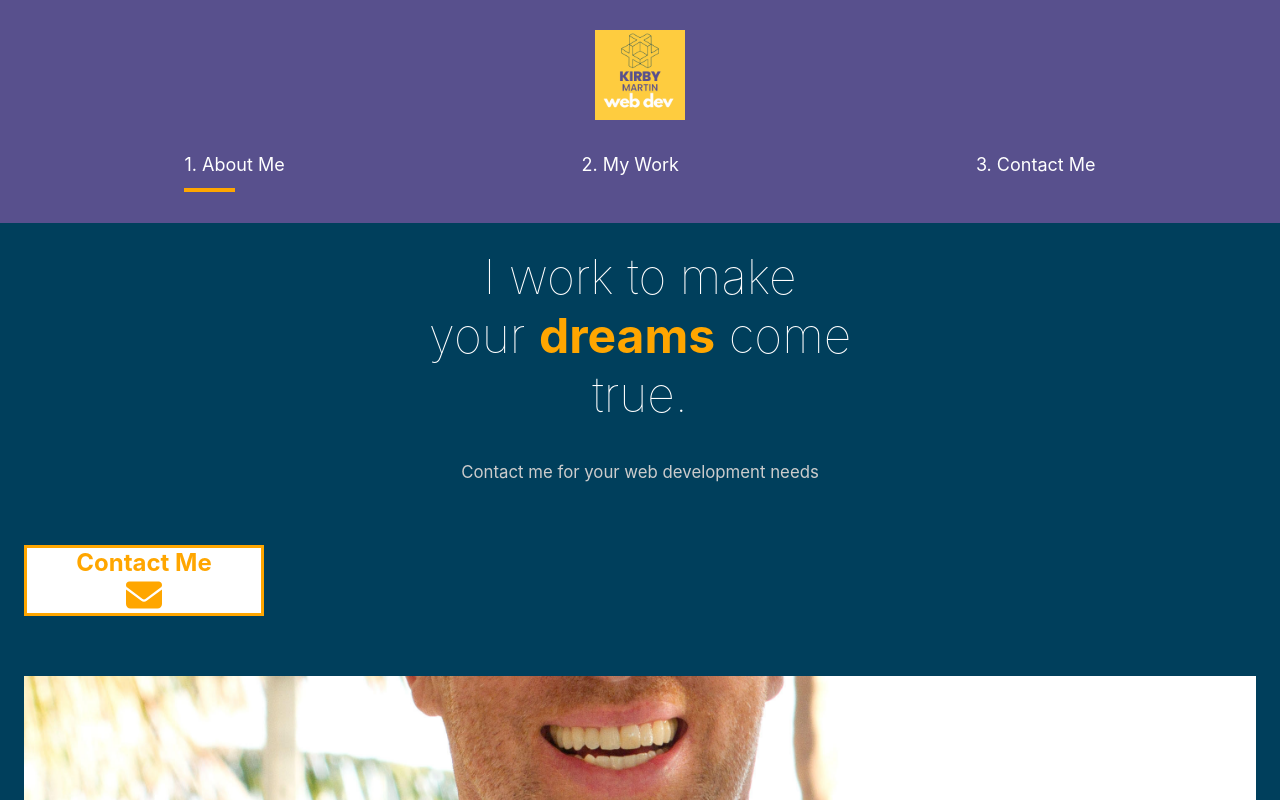
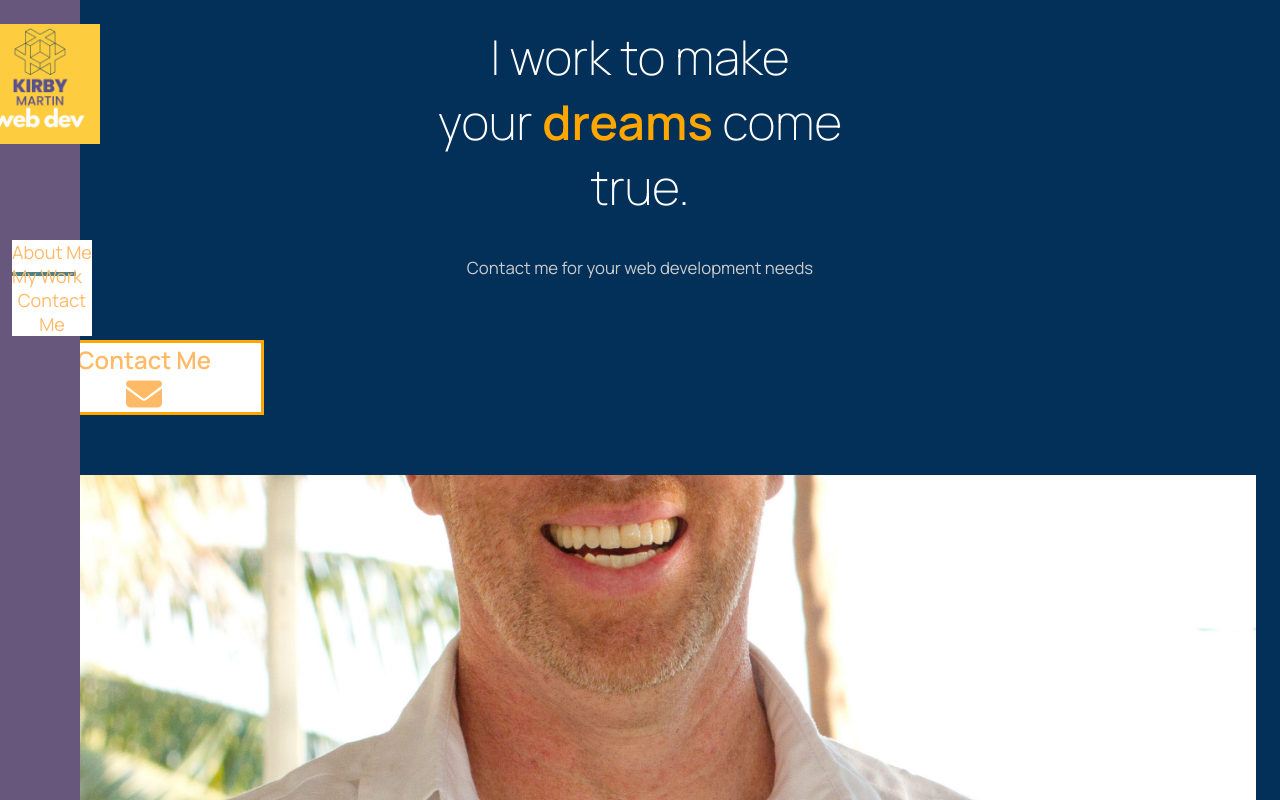
Before and after one commit to McKennie8/kport4, a React (Create React App) app: page / in a window 1280 px wide. Shown: the top 800 px of the page. Built offline with nearby package versions, Linux system fonts and the light colour scheme.

Commit message:
3. Vert Nav Bar

```diff
--- a/public/index.html
+++ b/public/index.html
@@ -1,6 +1,9 @@
 <!DOCTYPE html>
 <html lang="en">
   <head>
+    <link rel="preconnect" href="https://fonts.googleapis.com">
+<link rel="preconnect" href="https://fonts.gstatic.com" crossorigin>
+<link href="https://fonts.googleapis.com/css2?family=Abril+Fatface&family=Inter:wght@400;700&family=Lato:wght@400;700&family=Lobster&family=Manrope:wght@200;400;600&family=Montserrat:wght@400;500&display=swap" rel="stylesheet">
     <script src="https://kit.fontawesome.com/52f8bf3dfb.js" crossorigin="anonymous"></script>
     <meta charset="utf-8" />
     <link rel="icon" href="%PUBLIC_URL%/favicon.ico" />
--- a/src/components/AboutSection.js
+++ b/src/components/AboutSection.js
@@ -49,7 +49,7 @@ const AboutSection = () => {
 
 //Styled Components
 const StyledEnvelope = styled(FontAwesomeIcon)`
-  color: #ffa600;
+  color: #ffba66;
   font-size: 36px;
   .contact-button:hover & {
     color: white;
@@ -58,7 +58,7 @@ const StyledEnvelope = styled(FontAwesomeIcon)`
 
 const ContactButton = styled(motion.button)`
   background-color: white;
-  color: #ffa600;
+  color: #ffba66;
   display: flex;
   flex-direction: column;
   align-items: center;
--- a/src/components/GlobalStyle.js
+++ b/src/components/GlobalStyle.js
@@ -16,8 +16,8 @@ html {
 
 
 body{
-    background: #003f5c;
-    font-family: 'Inter', sans-serif;
+    background: #023059;
+    font-family: 'Manrope', sans-serif;
     overflow-x: hidden;
 
 }
@@ -30,7 +30,7 @@ button{
     background: transparent;
     color: white;
     transition: all 0.5s ease;
-    font-family: 'Inter', sans-serif;
+    font-family: 'Manrope', sans-serif;
     &:hover{
         background-color: #ffa600;
         color: white;
--- a/src/components/Nav.js
+++ b/src/components/Nav.js
@@ -15,34 +15,40 @@ const Nav = () => {
       </h1>
       <ul>
         <li>
+          <div style={{ position: "relative" }}>
             <Link to="/" className="navtabs">
-            1. About Me
+              About Me
             </Link>
             <Line
               transition={{ duration: 0.75 }}
               initial={{ width: "0%" }}
-            animate={{ width: pathname === "/" ? "50%" : "0%" }}
+              animate={{ width: pathname === "/" ? "80%" : "0%" }}
             />
+          </div>
         </li>
         <li>
+          <div style={{ position: "relative" }}>
             <Link to="/work" className="navtabs">
-            2. My Work
+              My Work
             </Link>
             <Line
               transition={{ duration: 0.75 }}
               initial={{ width: "0%" }}
-            animate={{ width: pathname === "/work" ? "50%" : "0%" }}
+              animate={{ width: pathname === "/work" ? "80%" : "0%" }}
             />
+          </div>
         </li>
         <li>
+          <div style={{ position: "relative" }}>
             <Link to="/contact" className="navtabs">
-            3. Contact Me
+              Contact Me
             </Link>
             <Line
               transition={{ duration: 0.75 }}
               initial={{ width: "0%" }}
-            animate={{ width: pathname === "/contact" ? "50%" : "0%" }}
+              animate={{ width: pathname === "/contact" ? "80%" : "0%" }}
             />
+          </div>
         </li>
       </ul>
     </StyledNav>
@@ -50,28 +56,44 @@ const Nav = () => {
 };
 
 const StyledNav = styled.nav`
-  min-height: 10vh;
+  width: 10vh;
   display: flex;
+  flex-direction: column;
   margin: auto;
   justify-content: space-between;
   align-items: center;
-  padding: 0rem 10rem;
-  background: #58508d;
-  position: sticky;
+  padding: 0rem 5rem;
+  background: #68577c;
+  position: fixed;
+  left: 0;
   top: 0;
+  bottom: 0;
+
+  ul {
+    text-align: center;
+    list-style: none;
+    padding: 0;
+    position: absolute;
+    top: 30vh;
+    left: 1rem;
+
+    li {
+      text-align: center;
+      padding: 1rem 0rem;
+    }
+  }
+
   z-index: 10;
   #kmwdlogo img {
-    height: 8.5rem;
-    padding: 0.5rem 0.5rem;
+    height: 10rem;
+    padding: 0rem 0rem;
   }
   a {
-    color: white;
+    color: #ffba66;
     text-decoration: none;
+    display: block;
   }
-  ul {
-    display: flex;
-    list-style: none;
-  }
+
   #logo {
     font-size: 2rem;
     font-family: "Lobster", cursive;
@@ -79,24 +101,27 @@ const StyledNav = styled.nav`
   }
   .navtabs {
     font-size: 1.5rem;
+    display: flex;
   }
-  li {
-    padding-left: 10rem;
-    position: relative;
-  }
+
   @media (max-width: 1300px) {
     flex-direction: column;
     padding: 2rem 1rem;
     #logo {
       display: inline-block;
-      margin: 1rem;
+      margin: 0rem;
     }
     ul {
-      padding: 2rem;
+      display: flex;
+      flex-direction: column;
+      padding: 0rem;
       justify-content: space-around;
       width: 100%;
+      text-decoration: none;
+      background-color: white;
       li {
         padding: 0;
+        background-color: white;
       }
     }
   }
@@ -104,11 +129,11 @@ const StyledNav = styled.nav`
 
 const Line = styled(motion.div)`
   height: 0.3rem;
-  background: #ffa600;
+  background: #4e8183;
   width: 0%;
   position: absolute;
-  bottom: -80%;
-  left: 60%;
+  bottom: -50%;
+  left: 0%;
   @media (max-width: 1300px) {
     left: 0%;
   }
--- a/src/components/Wave.js
+++ b/src/components/Wave.js
@@ -14,7 +14,7 @@ const Wave = () => {
         animate={{ pathLength: 1, pathOffset: 0 }}
         transition={{ duration: 1 }}
         d="M1440 27.4774C1352.73 19.8184 1122.41 49.0556 899.331 227.276C620.48 450.052 354.282 355.647 170.328 185.318C23.165 49.0556 -4.21721 8.32998 0.487081 5"
-        stroke="#ff6361"
+        stroke="#4e8183"
         strokeOpacity="0.5"
         strokeWidth="10"
       />
--- a/src/pages/OurWork.js
+++ b/src/pages/OurWork.js
@@ -92,7 +92,7 @@ const Movie = styled(motion.div)`
   padding-bottom: 10rem;
   .line {
     height: 0.5rem;
-    background: #e293de;
+    background: #4e8183;
     margin-bottom: 3rem;
   }
   img {
@@ -113,20 +113,20 @@ const Frame1 = styled(motion.div)`
   top: 10%;
   width: 100%;
   height: 100vh;
-  background: #fffebf;
+  background: #023059;
   z-index: 2;
 `;
 
 const Frame2 = styled(Frame1)`
-  background: #ff8efb;
+  background: #68577c;
 `;
 
 const Frame3 = styled(Frame1)`
-  background: #8ed2ff;
+  background: #4e8183;
 `;
 
 const Frame4 = styled(Frame1)`
-  background: #8effa0;
+  background: #ffba66;
 `;
 
 export default OurWork;
--- a/src/styles.js
+++ b/src/styles.js
@@ -6,7 +6,7 @@ export const About = styled(motion.div)`
   display: flex;
   align-items: center;
   justify-content: space-between;
-  padding: 5rem 10rem;
+  padding: 5rem 10rem 5rem 20rem;
   color: white;
   @media (max-width: 1300px) {
     display: block;
```
Lines whose indentation alone changed are shown as unchanged.
